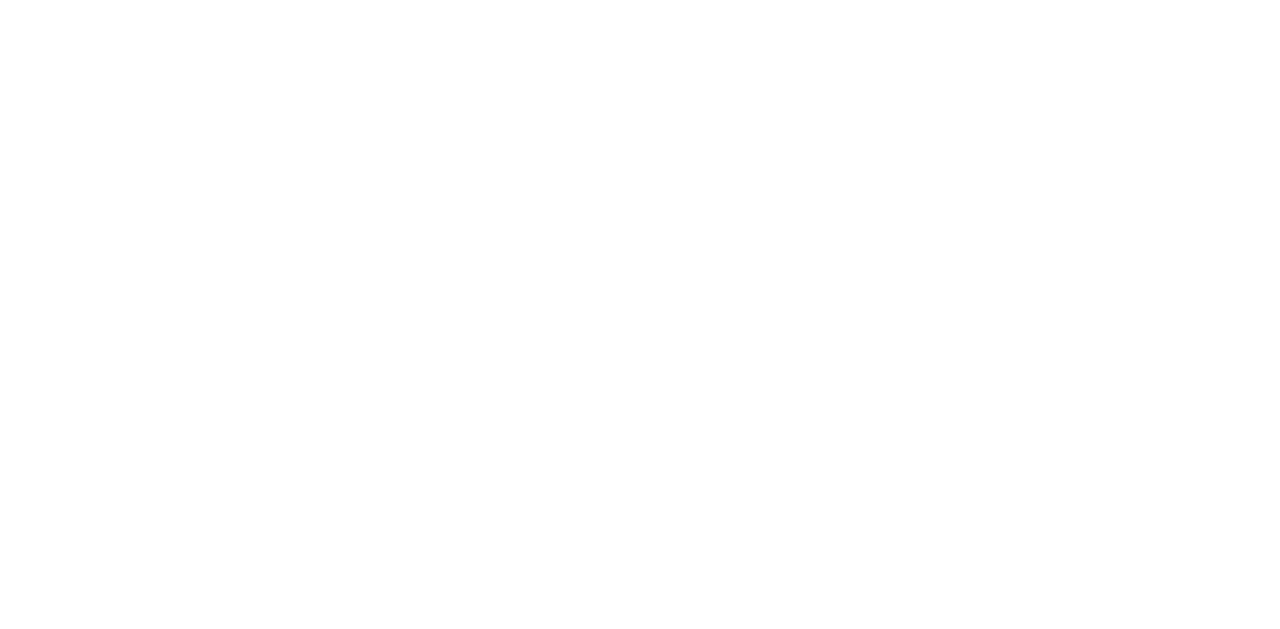
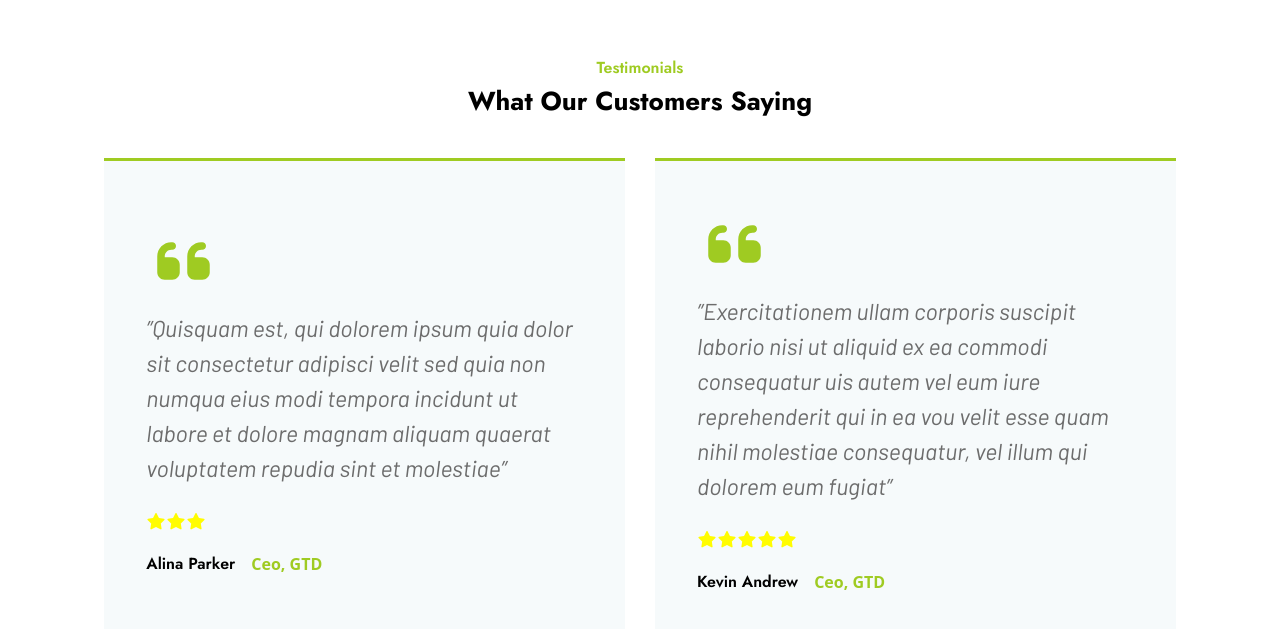
Before and after one commit to hassammd/Groxi-Store, a React (Vite) app: page / in a window 1280 px wide. Shown: the part 6313-6942 px from the top of the page. Before the commit the page ends 6246 px from the top, so only its background shows below. Built offline with nearby package versions, Linux system fonts and the light colour scheme.

Commit message:
create Testimonials

```diff
--- /dev/null
+++ b/src/Components/TestimonialCard.jsx
@@ -0,0 +1,40 @@
+import { faQuoteLeft, faStar } from "@fortawesome/free-solid-svg-icons";
+import { FontAwesomeIcon } from "@fortawesome/react-fontawesome";
+
+const TestimonialCard = ({ name, content, rating, status }) => {
+  return (
+    <>
+      <div className="flex flex-col items-center lg:items-start justify-center text-center lg:text-left border-t-3 border-[var(--color-primary)] md:w-[47%]  w-full   lg:py-[53px] lg:px-[42px] py-[25px] px-[10px] bg-[var(--color-productBg)]">
+        <span>
+          <FontAwesomeIcon
+            icon={faQuoteLeft}
+            className="lg:text-[60px] text-[42px] text-[var(--color-primary)] lg:mb-[20px]"
+          />
+        </span>
+        <p className="font-barlow lg:text-[23px] text-[16px] md:text-[18px] lg:leading-[35px] italic lg:mb-[24px] mb-[15px]">
+          {content}
+        </p>
+        <div className=" mb-[15px]">
+          {[...Array(5)].map((items, index) => {
+            return index < rating ? (
+              <FontAwesomeIcon
+                icon={faStar}
+                className="text-[var(--color-yellow)]"
+              />
+            ) : (
+              ""
+            );
+          })}
+        </div>
+        <div className="flex items-center gap-4">
+          <h5 className="text-[16px]">{name}</h5>
+          <span className="text-[var(--color-primary)] font-semibold text-[16px]">
+            {status}
+          </span>
+        </div>
+      </div>
+    </>
+  );
+};
+
+export default TestimonialCard;
--- /dev/null
+++ b/src/Components/Testimonials.jsx
@@ -0,0 +1,54 @@
+import TestimonialCard from "./TestimonialCard";
+
+const Testimonials = () => {
+  const CustomersSayings = [
+    {
+      name: "Alina Parker",
+      status: "Ceo, GTD",
+
+      content:
+        "”Quisquam est, qui dolorem ipsum quia dolor sit consectetur adipisci velit sed quia non numqua eius modi tempora incidunt ut labore et dolore magnam aliquam quaerat voluptatem repudia sint et molestiae”",
+      rating: 3,
+    },
+    {
+      name: "Kevin Andrew",
+      status: "Ceo, GTD",
+
+      content:
+        "”Exercitationem ullam corporis suscipit laborio nisi ut aliquid ex ea commodi consequatur uis autem vel eum iure reprehenderit qui in ea vou velit esse quam nihil molestiae consequatur, vel illum qui dolorem eum fugiat”",
+      rating: 5,
+    },
+  ];
+
+  return (
+    <>
+      <section className="lg:py-[120px] md:py-[100px] sm:py-[90px] py-[70px]">
+        <div className="container">
+          <div className="flex items-center justify-center text-center flex-col mb-[39px]">
+            <h5 className="text-[16px] text-[var(--color-primary)] font-semibold ">
+              Testimonials
+            </h5>
+            <h2 className="leading-[36px] text-[26px]">
+              What Our Customers Saying
+            </h2>
+          </div>
+
+          <div className="flex flex-wrap justify-center gap-[30px]">
+            {CustomersSayings.map((items) => {
+              return (
+                <TestimonialCard
+                  content={items.content}
+                  name={items.name}
+                  rating={items.rating}
+                  status={items.status}
+                />
+              );
+            })}
+          </div>
+        </div>
+      </section>
+    </>
+  );
+};
+
+export default Testimonials;
--- a/src/Pages/Home.jsx
+++ b/src/Pages/Home.jsx
@@ -5,6 +5,7 @@
 import FeatureSection from "../Components/FeaturesSection";
 import Header from "../Components/Header";
 import NavBar from "../Components/NavBar";
+import Testimonials from "../Components/Testimonials";
 import TrendingProducts from "../Components/TrendingProducts";
 
 const Home = () => {
@@ -17,6 +18,7 @@
       <AboutSection />
       <FeatureSection />
       <FeaturedProducts />
+      <Testimonials />
     </>
   );
 };
```
